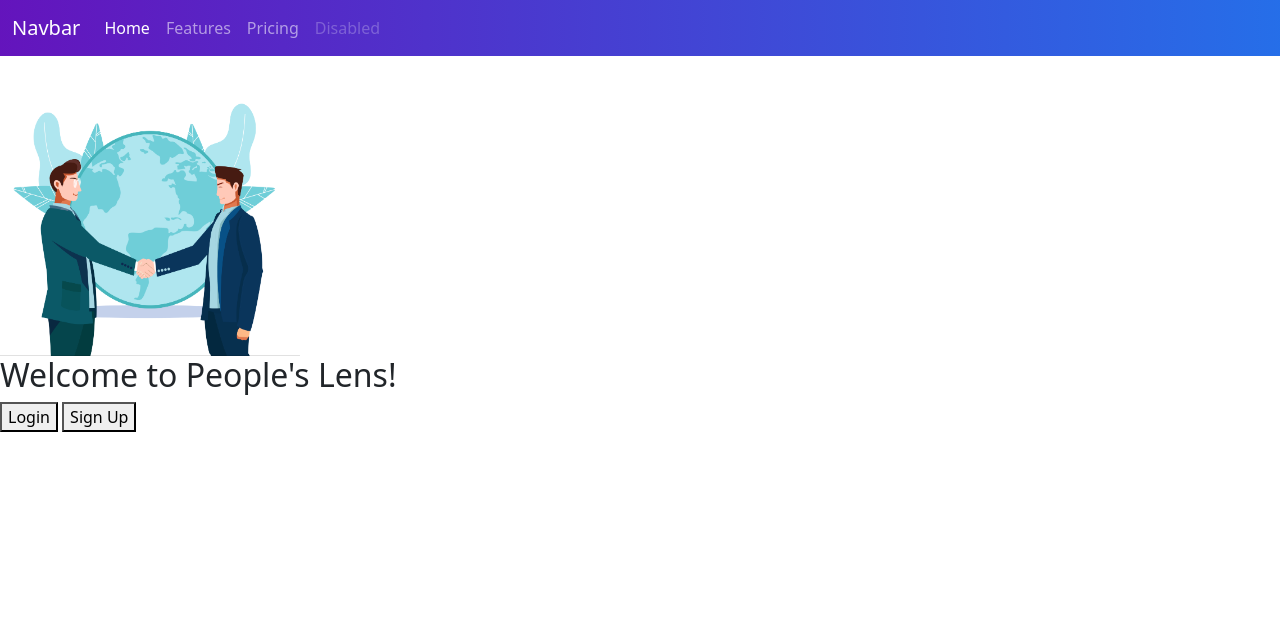
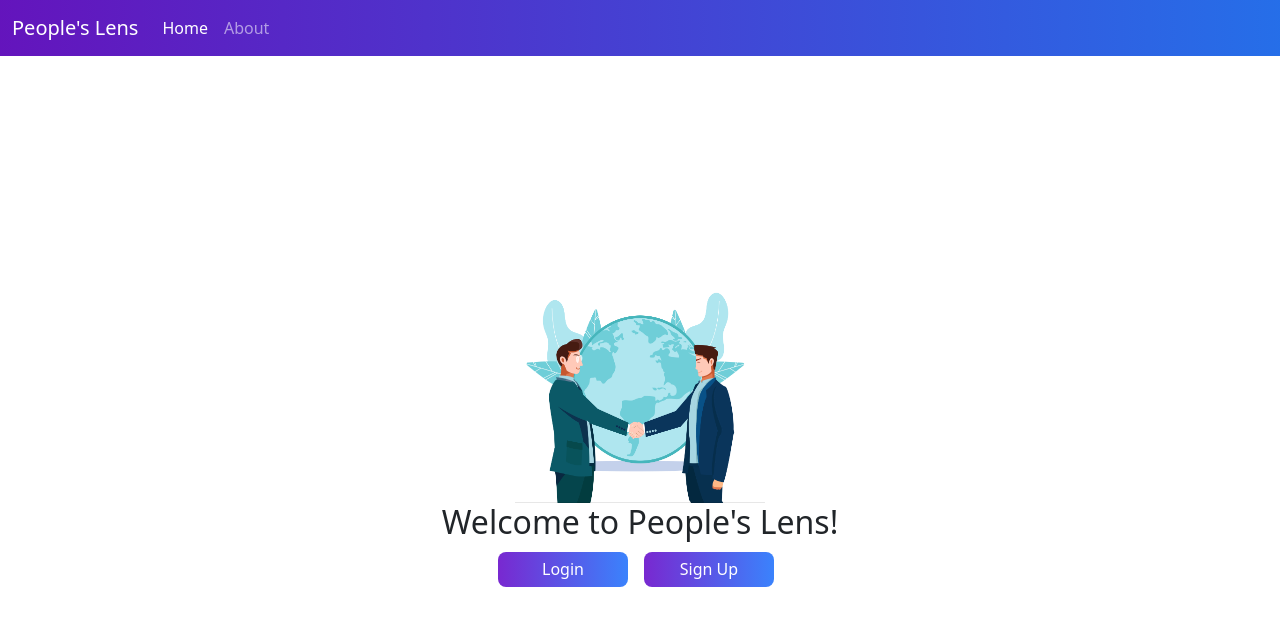
Before and after one commit to NiharPhansalkar/peoples-lens, a website: page index.html in a window 1280 px wide. Drawn offline with nearby package versions, Linux system fonts and the light colour scheme.

Commit message:
styled welcome page to have login and signup buttons

```diff
--- a/index.html
+++ b/index.html
@@ -13,25 +13,27 @@
         <!-- Adding navbar -->
         <nav class="navbar navbar-expand-lg bg-body-tertiary" data-bs-theme="dark">
           <div class="container-fluid">
-            <a class="navbar-brand" href="#">Navbar</a>
+            <a class="navbar-brand" href="#">People's Lens</a>
             <button class="navbar-toggler" type="button" data-bs-toggle="collapse" data-bs-target="#navbarNavAltMarkup" aria-controls="navbarNavAltMarkup" aria-expanded="false" aria-label="Toggle navigation">
               <span class="navbar-toggler-icon"></span>
             </button>
             <div class="collapse navbar-collapse" id="navbarNavAltMarkup">
               <div class="navbar-nav">
                 <a class="nav-link active" aria-current="page" href="#">Home</a>
-                <a class="nav-link" href="#">Features</a>
-                <a class="nav-link" href="#">Pricing</a>
-                <a class="nav-link disabled">Disabled</a>
+                <a class="nav-link" href="#">About</a>
               </div>
             </div>
           </div>
         </nav>
-        <div class="welcome-info">
-            <img src="/images/handshake_for_peace.png" id="logo" alt="logo">
-            <h2>Welcome to People's Lens!</h2>
-            <button type="submit" class="submit-btn" id="login-button">Login</button>
-            <button type="submit" class="submit-btn" id="sign-up">Sign Up</button>
+        <div class="top-container">
+            <div class="welcome-info">
+                <img src="/images/handshake_for_peace.png" id="logo" alt="logo">
+                <h2>Welcome to People's Lens!</h2>
+                <div class="btn-group">
+                    <button type="submit" class="submit-btn" id="login-button">Login</button>
+                    <button type="submit" class="submit-btn" id="sign-up">Sign Up</button>
+                </div>
+            </div>
         </div>
         <!-- Bootstrap JS link -->
         <script src="https://cdn.jsdelivr.net/npm/bootstrap@5.3.0-alpha3/dist/js/bootstrap.bundle.min.js" integrity="sha384-ENjdO4Dr2bkBIFxQpeoTz1HIcje39Wm4jDKdf19U8gI4ddQ3GYNS7NTKfAdVQSZe" crossorigin="anonymous"></script>
--- a/welcome_page/css/welcomeStyles.css
+++ b/welcome_page/css/welcomeStyles.css
@@ -1,3 +1,9 @@
+* {
+    margin: 0;
+    padding: 0;
+    box-sizing: border-box;
+}
+
 .navbar {
     /* fallback for old browsers */
     background: #6a11cb;
@@ -10,6 +16,43 @@
 }
 
 img {
-    height: 300px;
-    width: 300px;
+    height: 250px;
+    width: 250px;
 }
+
+.top-container {
+    display: flex;
+    height: 92vh;
+    justify-content: center;
+    align-items: center;
+}
+
+.welcome-info {
+    display: flex;
+    flex-direction: column;
+    justify-content: space-between;
+    align-items: center;
+    /*border: 2px solid black;*/
+    border-radius: 12px;
+    padding: 12px;
+}
+
+.btn-group button {
+    margin: 2px 12px 8px 4px;
+    width: 130px;
+    height: 35px;
+    /* fallback for old browsers */
+    background: #6a11cb;
+
+    /* Chrome 10-25, Safari 5.1-6 */
+    background: -webkit-linear-gradient(to right, rgba(106, 17, 203, 0.9), rgba(37, 117, 252, 0.9));
+
+    /* W3C, IE 10+/ Edge, Firefox 16+, Chrome 26+, Opera 12+, Safari 7+ */
+    background: linear-gradient(to right, rgba(106, 17, 203, 0.9), rgba(37, 117, 252, 0.9));
+
+    border: none;
+    outline: none;
+    border-radius: 8px;
+    cursor: pointer;
+    color: white;
+}
```
